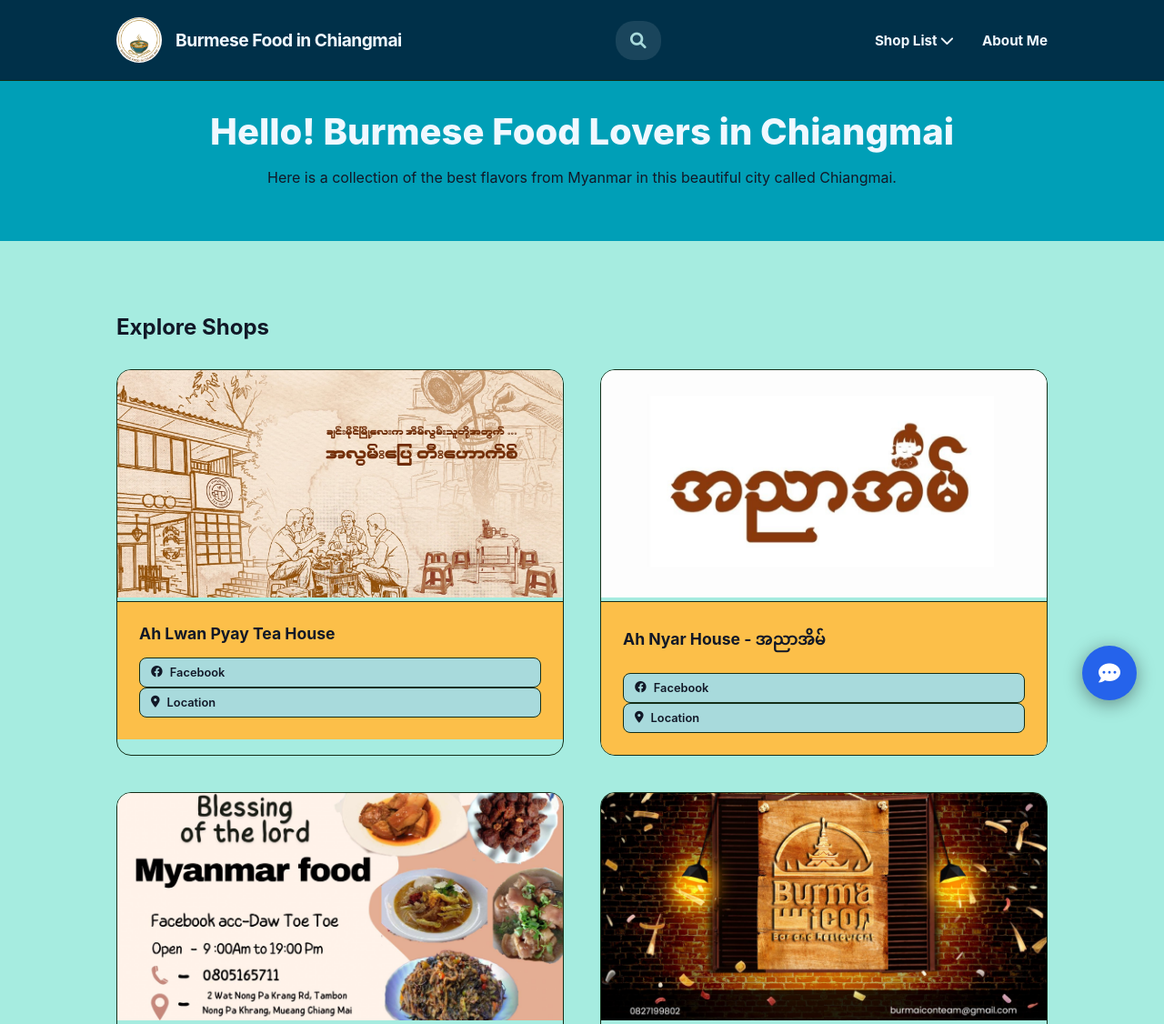
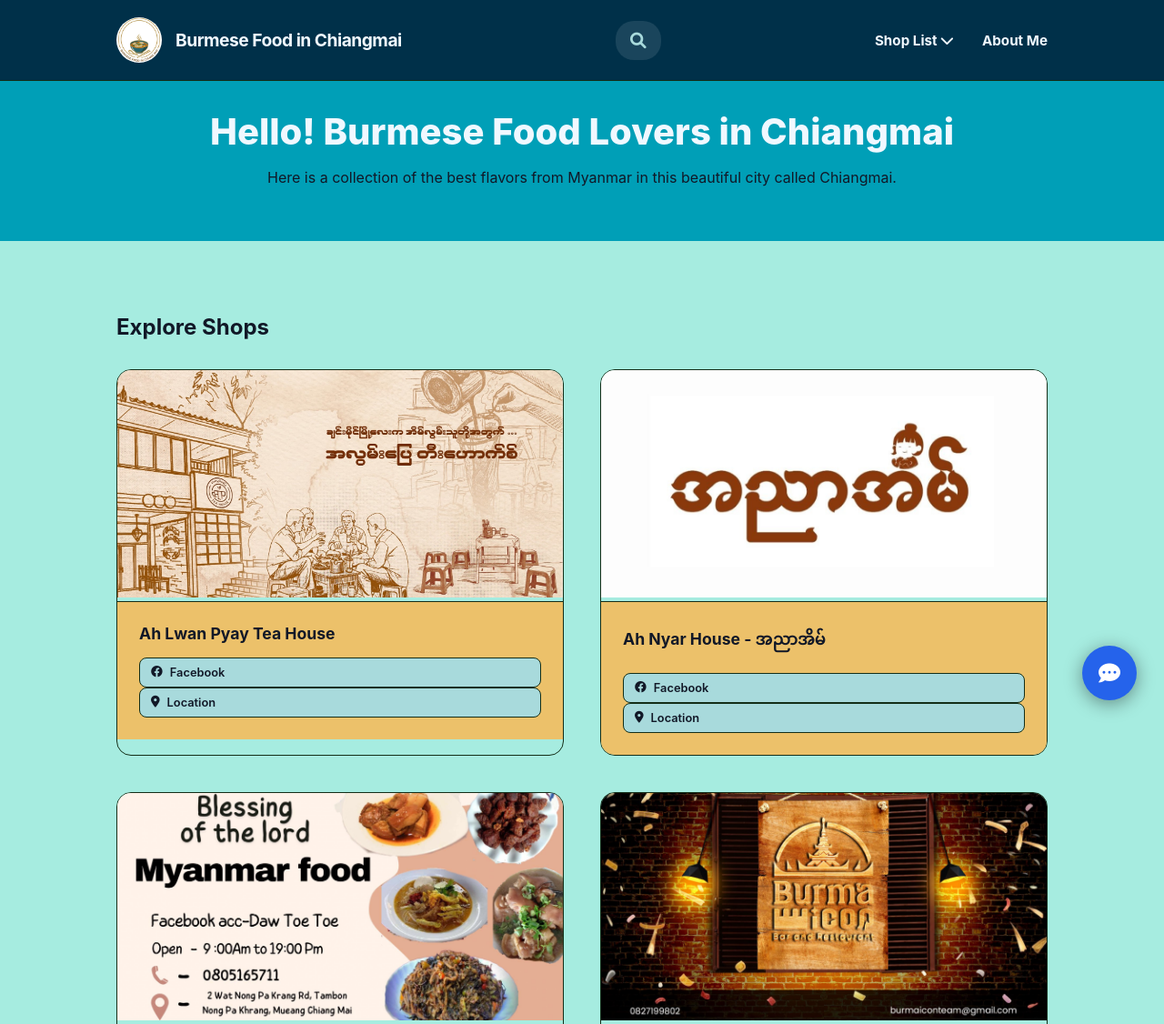
Before and after one commit to tsm204/Burmese_Food_In_Chiangmai, a plain HTML site: page index.html in a window 1280 px wide. Shown: the top 1126 px of the page at 91% size. Drawn offline with Linux system fonts and the light colour scheme.

Commit message:
Update shop card background color

```diff
--- a/style.css
+++ b/style.css
@@ -12,6 +12,7 @@
   --card-border: #142e18; /* Border color for elements */
   --navbar-bg: #003049; /* Semi-transparent navbar background */
   --navtext: #f0f2f5; /* Navbar text color */
+  --shop-card-bg: #ecc16a; /* Shop card background color */
 }
 
 /* ==========================================================================
@@ -224,7 +225,7 @@
 
 .shop-content {
   padding: 1.5rem;
-  background-color: #fcbf49; /* Golden Yellow background */
+  background-color: var(--shop-card-bg); /* Golden Yellow background */
   border-top: 1px solid var(--card-border);
 }
 
```
